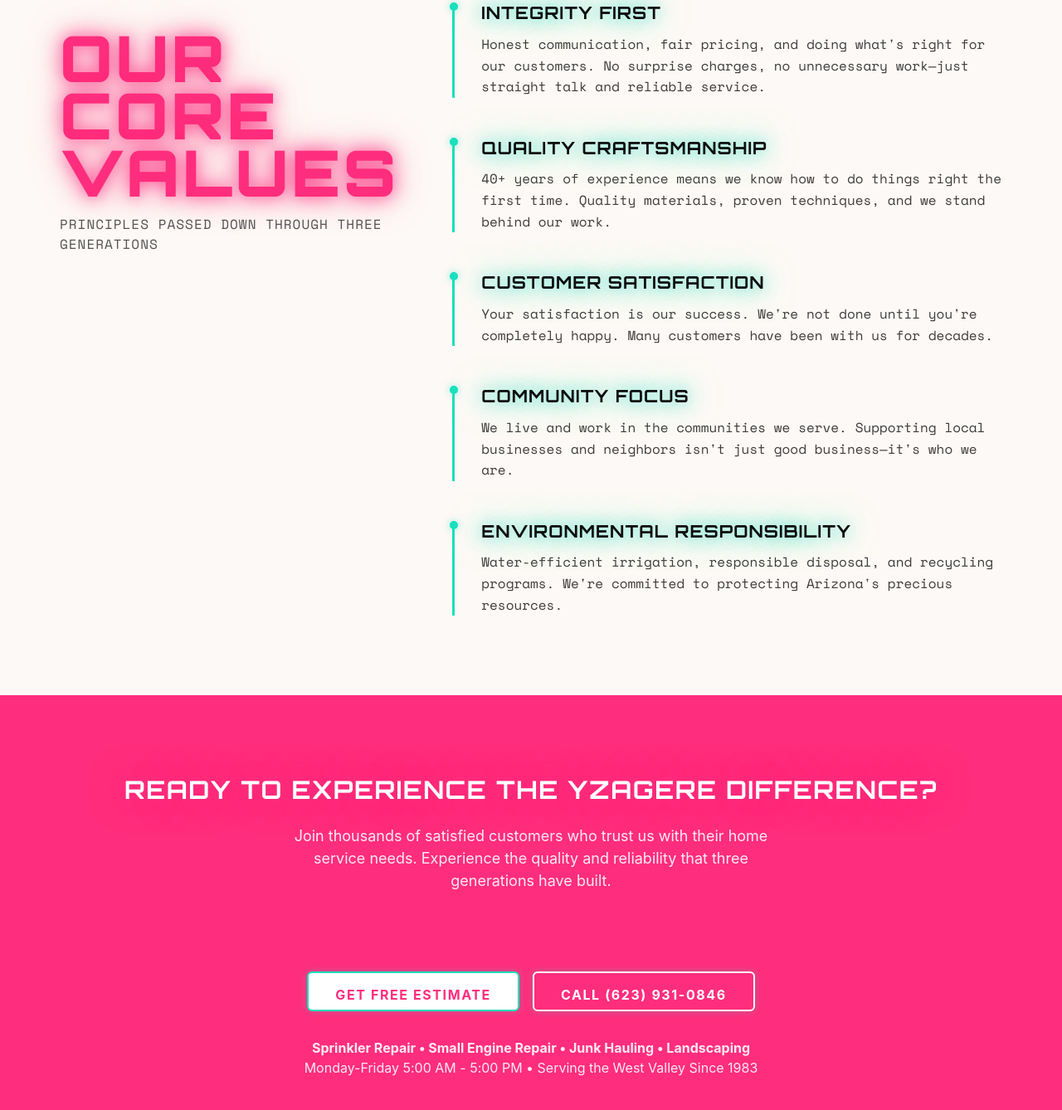
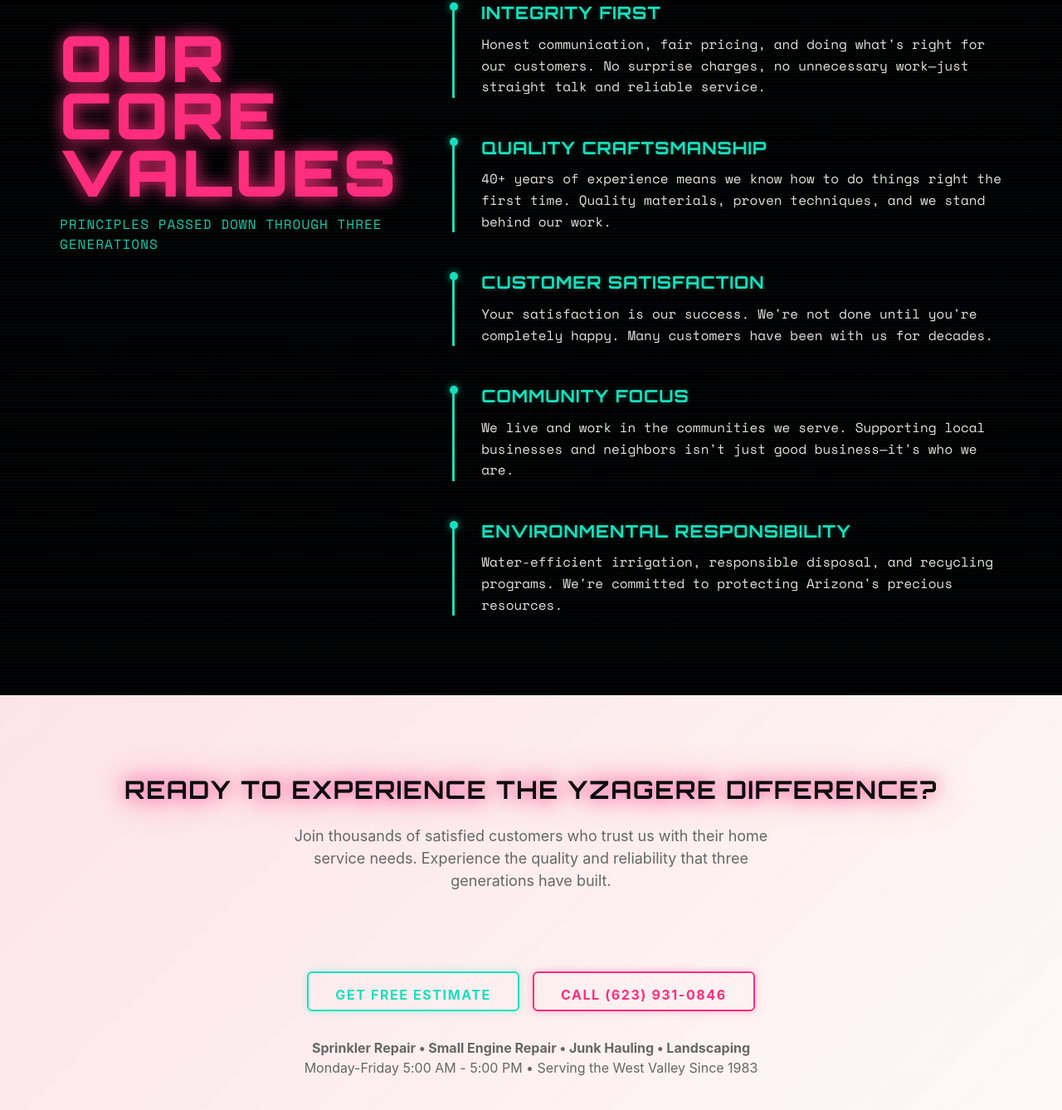
Before and after one commit to arealicehole/whaleofajob, a React app: page about/index.html in a window 1280 px wide. Shown: the part 2942-4280 px from the top of the page at 83% size. Built offline with nearby package versions, Linux system fonts and the light colour scheme; some packages are replaced by stand-ins of ours.

Commit message:
feat: enhance About page with CRT scanlines and gradient backgrounds
- Add CRT scanline effect to Core Values section (matching homepage style)
- Change CTA section to gradient background matching Services page
- Update text colors for dark background in values section
- Ensure consistent retro theme across all page sections

```diff
--- a/about/index.html
+++ b/about/index.html
@@ -189,7 +189,43 @@
     }
 
     .typography-section--values {
-      background: var(--color-off-white);
+      background: #000000;
+      position: relative;
+      overflow: hidden;
+    }
+
+    /* CRT scanline effect for values section */
+    .typography-section--values::before {
+      content: '';
+      position: absolute;
+      top: 0;
+      left: 0;
+      width: 100%;
+      height: 100%;
+      background: repeating-linear-gradient(
+        0deg,
+        transparent,
+        transparent 2px,
+        rgba(22, 224, 189, 0.03) 2px,
+        rgba(22, 224, 189, 0.03) 4px
+      );
+      z-index: 0;
+      pointer-events: none;
+      animation: scanlines 8s linear infinite;
+    }
+
+    @keyframes scanlines {
+      0% {
+        transform: translateY(0);
+      }
+      100% {
+        transform: translateY(10px);
+      }
+    }
+
+    .typography-section--values .typography-grid {
+      position: relative;
+      z-index: 1;
     }
 
     .typography-section--team {
@@ -234,6 +270,17 @@
       text-transform: uppercase;
     }
 
+    /* Override styles for values section with dark background */
+    .typography-section--values .typography__title {
+      color: var(--neon-pink);
+      text-shadow: 0 0 20px currentColor;
+    }
+
+    .typography-section--values .typography__subtitle {
+      color: var(--neon-cyan);
+      opacity: 0.9;
+    }
+
     .typography__content {
       display: grid;
       gap: 3rem;
@@ -270,6 +317,26 @@
       line-height: 1.6;
       color: var(--color-dark);
       opacity: 0.8;
+    }
+
+    /* Override item styles for values section with dark background */
+    .typography-section--values .typography__item {
+      border-left-color: var(--neon-cyan);
+    }
+
+    .typography-section--values .typography__item::before {
+      background: var(--neon-cyan);
+      box-shadow: 0 0 10px rgba(22, 224, 189, 0.8);
+    }
+
+    .typography-section--values .typography__item-title {
+      color: var(--neon-cyan);
+      text-shadow: 0 0 5px rgba(22, 224, 189, 0.3);
+    }
+
+    .typography-section--values .typography__item-text {
+      color: var(--color-off-white);
+      opacity: 0.9;
     }
 
     /* Why Choose Us Section - Completely Different Style */
@@ -714,11 +781,11 @@
     </section>
 
     <!-- Call to Action Section -->
-    <section class="services" style="background: var(--color-primary); color: white;" aria-labelledby="cta-heading">
+    <section class="services" style="background: linear-gradient(135deg, rgba(255, 45, 125, 0.1), transparent); color: white;" aria-labelledby="cta-heading">
       <div class="container">
         <div class="services__header">
-          <h2 id="cta-heading" class="services__title" style="color: white;">Ready to Experience the Yzagere Difference?</h2>
-          <p class="services__subtitle" style="color: white; opacity: 0.9;">
+          <h2 id="cta-heading" class="services__title">Ready to Experience the Yzagere Difference?</h2>
+          <p class="services__subtitle">
             Join thousands of satisfied customers who trust us with their home service needs.
             Experience the quality and reliability that three generations have built.
           </p>
@@ -726,16 +793,16 @@
 
         <div style="text-align: center;">
           <div class="hero__actions" style="justify-content: center;">
-            <a href="/contact/" class="form__button" style="background: white; color: var(--color-primary);">
+            <a href="/contact/" class="form__button">
               Get Free Estimate
             </a>
-            <a href="tel:+16239310846" class="form__button form__button--outline" style="border-color: white; color: white;">
+            <a href="tel:+16239310846" class="form__button form__button--secondary">
               Call (623) 931-0846
             </a>
           </div>
 
           <div style="margin-top: 2rem;">
-            <p style="color: white; opacity: 0.9;">
+            <p class="text-muted">
               <strong>Sprinkler Repair • Small Engine Repair • Junk Hauling • Landscaping</strong><br>
               Monday-Friday 5:00 AM - 5:00 PM • Serving the West Valley Since 1983
             </p>
```
Also changed, not shown: services/index.html (+61 -3 lines).
